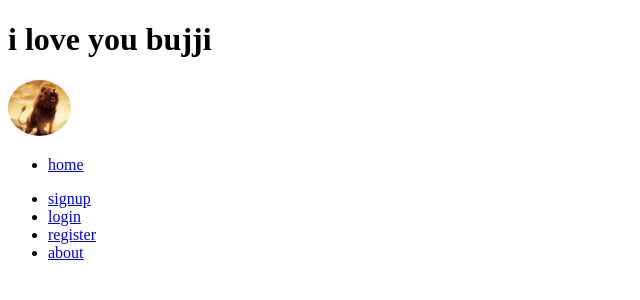
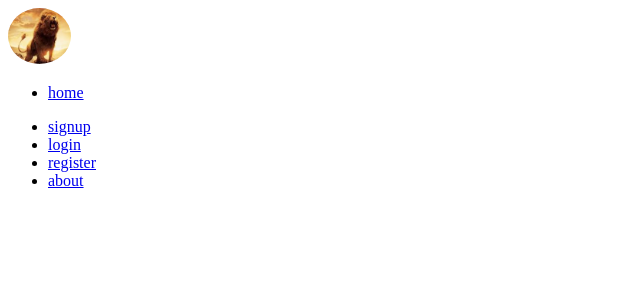
Before and after one commit to challapavankumar/chowdarydemo, a Django app: page / in a window 1280 px wide. Shown: the top 300 px of the page, without its empty margins (0-640 px from the left). Run offline with Django 3.2, Linux system fonts and the light colour scheme.

Commit message:
Update home.html
my project

```diff
--- a/template/Myapp/home.html
+++ b/template/Myapp/home.html
@@ -10,7 +10,7 @@
 
 </head>
 <body>
-<h1>i love you bujji</h1>
+
 <nav class=" nav navbar-default navbar-left">
 	<div class="container">
 		<div class="navbar-header">
```
